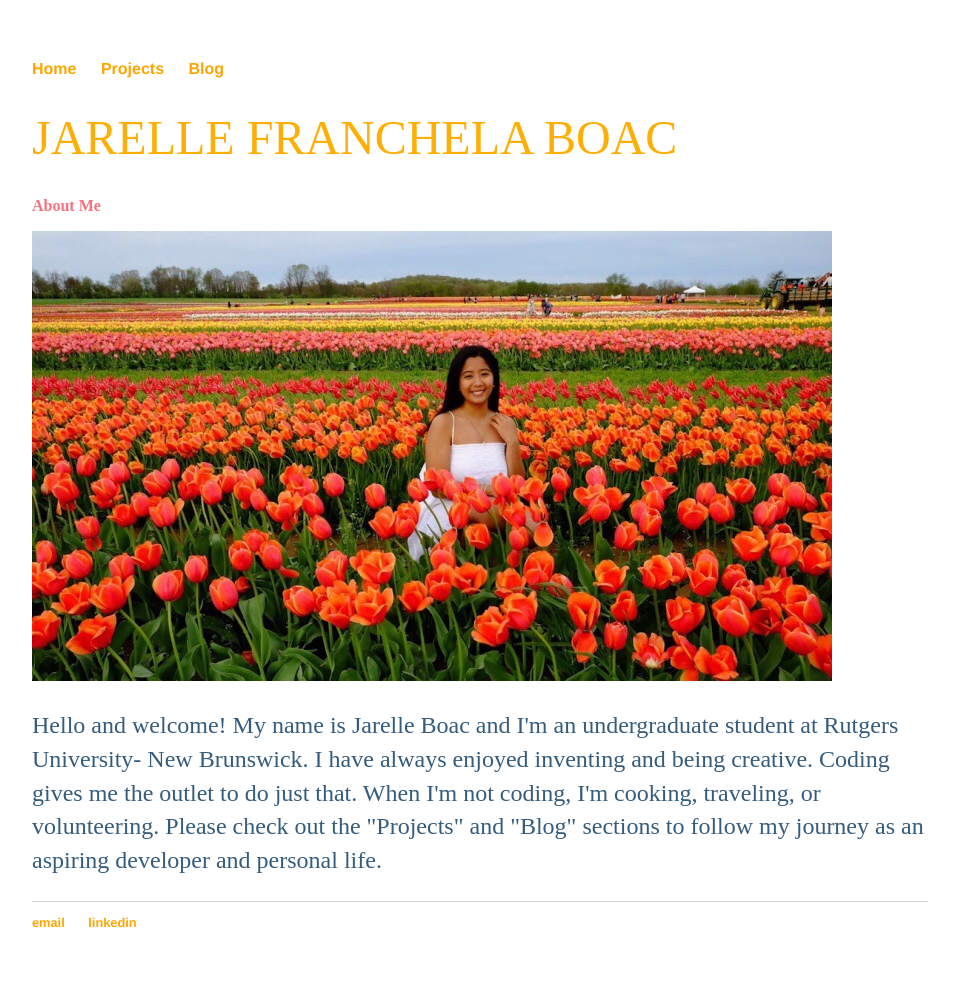
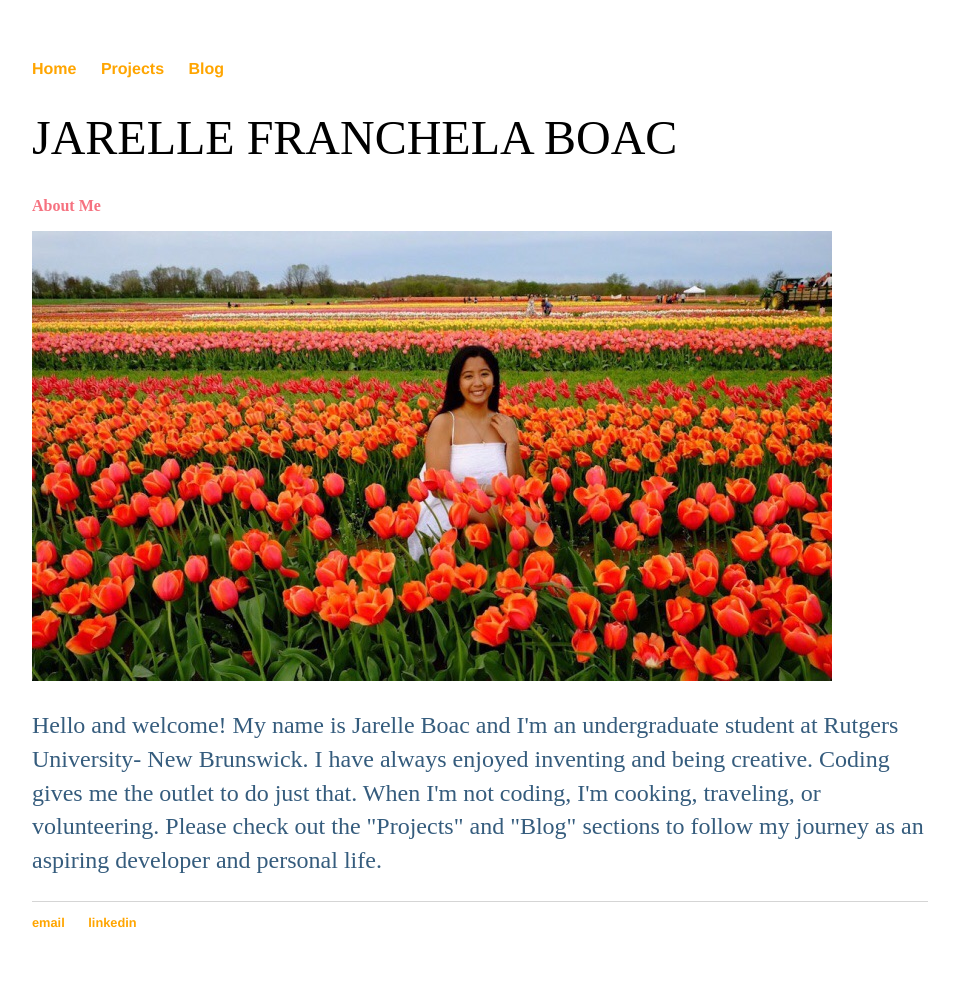
Before and after one commit to jarelle22/jarelleboac.github.io, a Jekyll site: the page built from index.html, in a window 1280 px wide. Shown: the whole page, without its empty margins (160-1113 px from the left). Built offline with Jekyll 4.4.1, drawn with Linux system fonts in a browser that asks for light colours.

Commit message:
changed color to black

```diff
--- a/css/main.css
+++ b/css/main.css
@@ -24,7 +24,7 @@ a:hover {
 h1 {
     font-size: 3em;
     /*font-family:'Helvetica', 'Arial', 'Sans-Serif';*/
-    color: #FFAE03;
+    color: #000000;
     font-family: 'Sans-Serif';
     font-style: normal;
     font-weight: 100;
```
